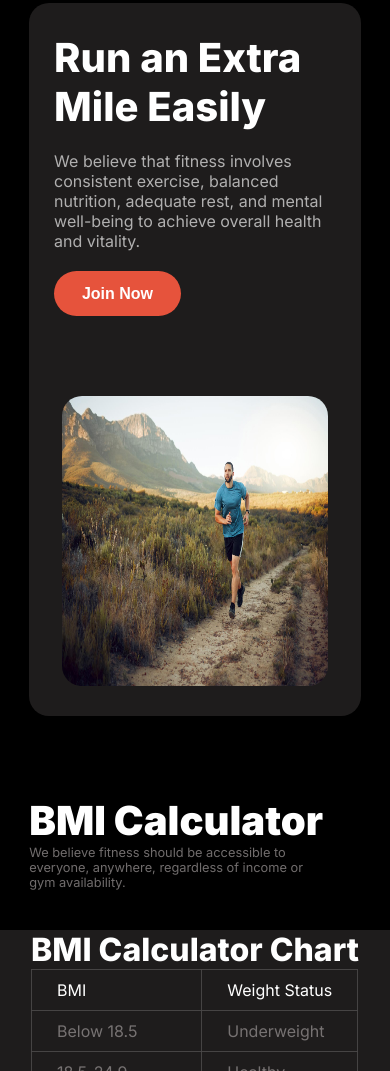
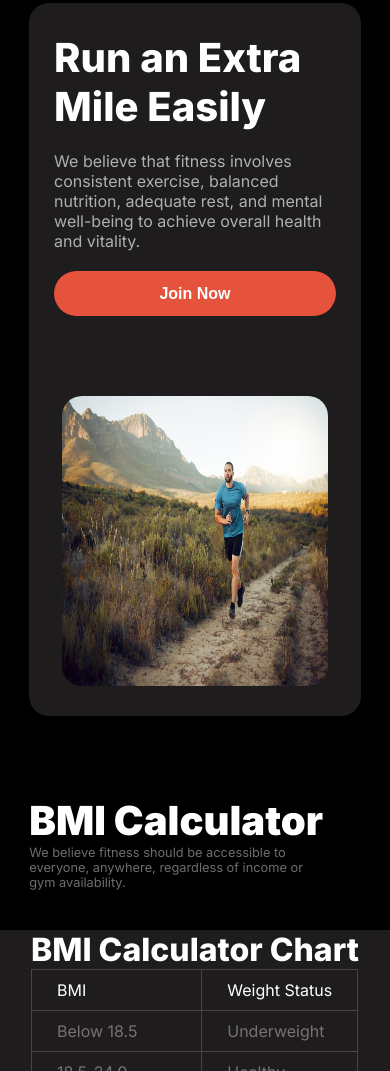
Before and after one commit to shakibhossain852/assignment-2, a plain HTML site: page index.html in a window 390 px wide. Shown: the part 2800-3871 px from the top of the page. Drawn offline with Linux system fonts and the light colour scheme; a web font is replaced by a local one.

Commit message:
added something

```diff
--- a/index.html
+++ b/index.html
@@ -89,7 +89,7 @@
             <div class="run-1">
                 <h2>Run an Extra Mile Easily</h2>
                 <p> We believe that fitness involves consistent exercise, balanced nutrition, adequate rest, and mental well-being to achieve overall health and vitality.</p>
-                <button class="btn-primary">Join Now</span></button>
+                <button class="btn-primary" id="join-btn">Join Now</button>
             </div>
 
                 <img class="run-2-img" src="images/run.jpg" alt="">
--- a/style.css
+++ b/style.css
@@ -636,6 +636,9 @@ footer{
     .run-1{
         width: 85%;
     }
+    #join-btn{
+        width: 100%;
+    }
     .run-1 h2{
         font-size: 2.5rem;
     }
```
